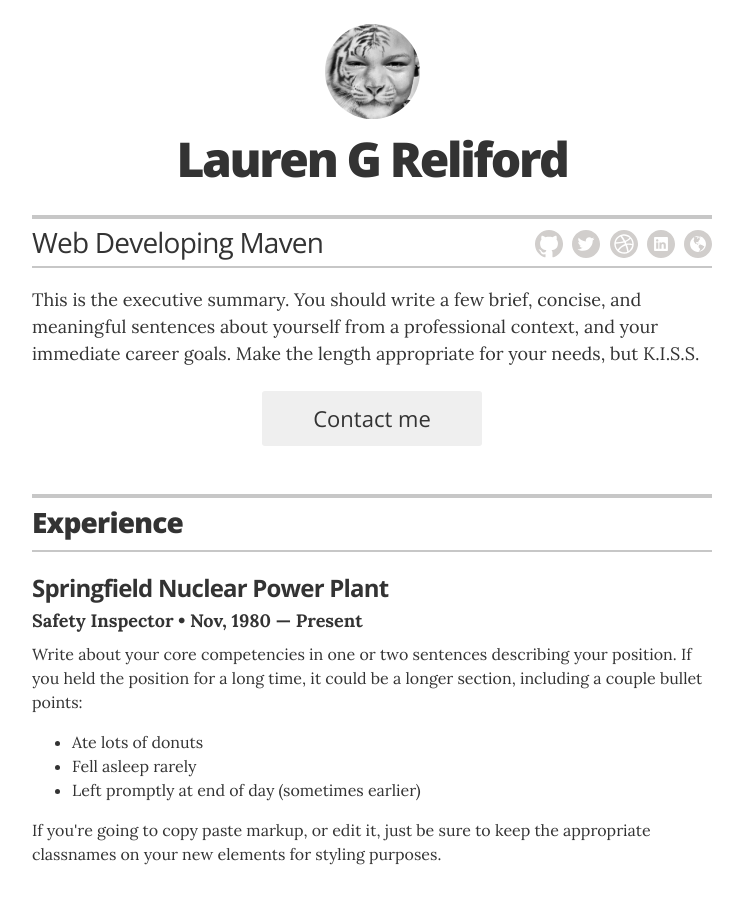
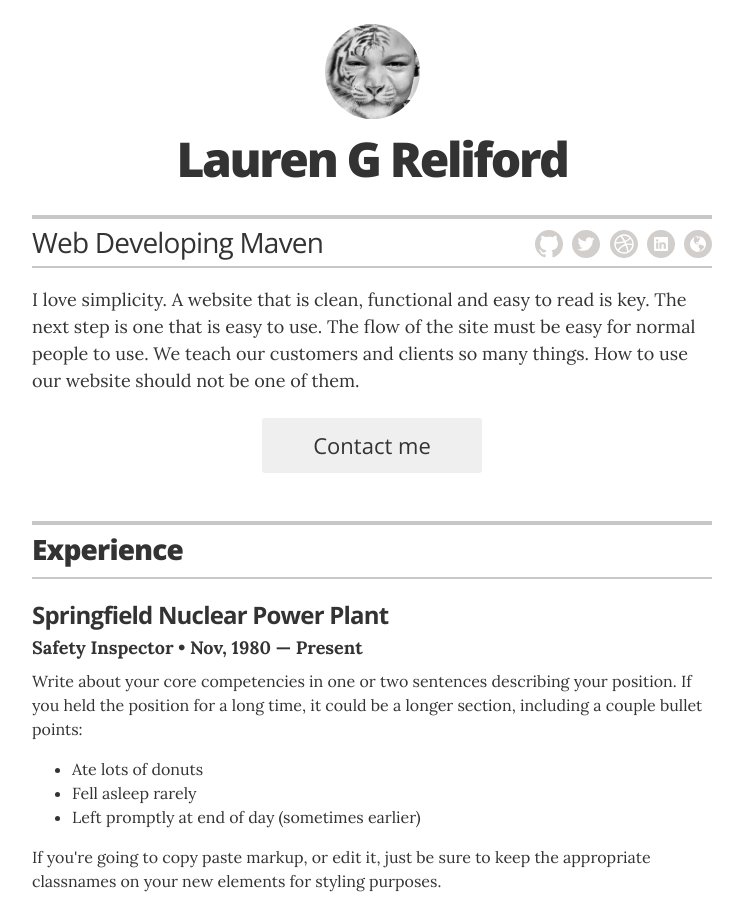
Before and after one commit to thislady/resume, a Jekyll site: the page built from index.html, in a window 1280 px wide and 900 px high. Shown: the whole window, without its empty margins (268-1011 px from the left). Built offline with Jekyll 4.4.1, drawn with Linux system fonts in a browser that asks for light colours.

Commit message:
Update resume.html

```diff
--- a/_layouts/resume.html
+++ b/_layouts/resume.html
@@ -32,7 +32,9 @@
         </div>
 
         <div class="executive-summary no-print" itemprop="description">
-          <p>This is the executive summary. You should write a few brief, concise, and meaningful sentences about yourself from a professional context, and your immediate career goals. Make the length appropriate for your needs, but K.I.S.S.</p>
+          <p>I love simplicity. A website that is clean, functional and easy to read is key. The next step is one that is easy to use.
+          The flow of the site must be easy for normal people to use. We teach our customers and clients so many things.
+            How to use our website should not be one of them.</p>
         </div>
 
         {% if site.resume_looking_for_work == 'yes' %}
```
